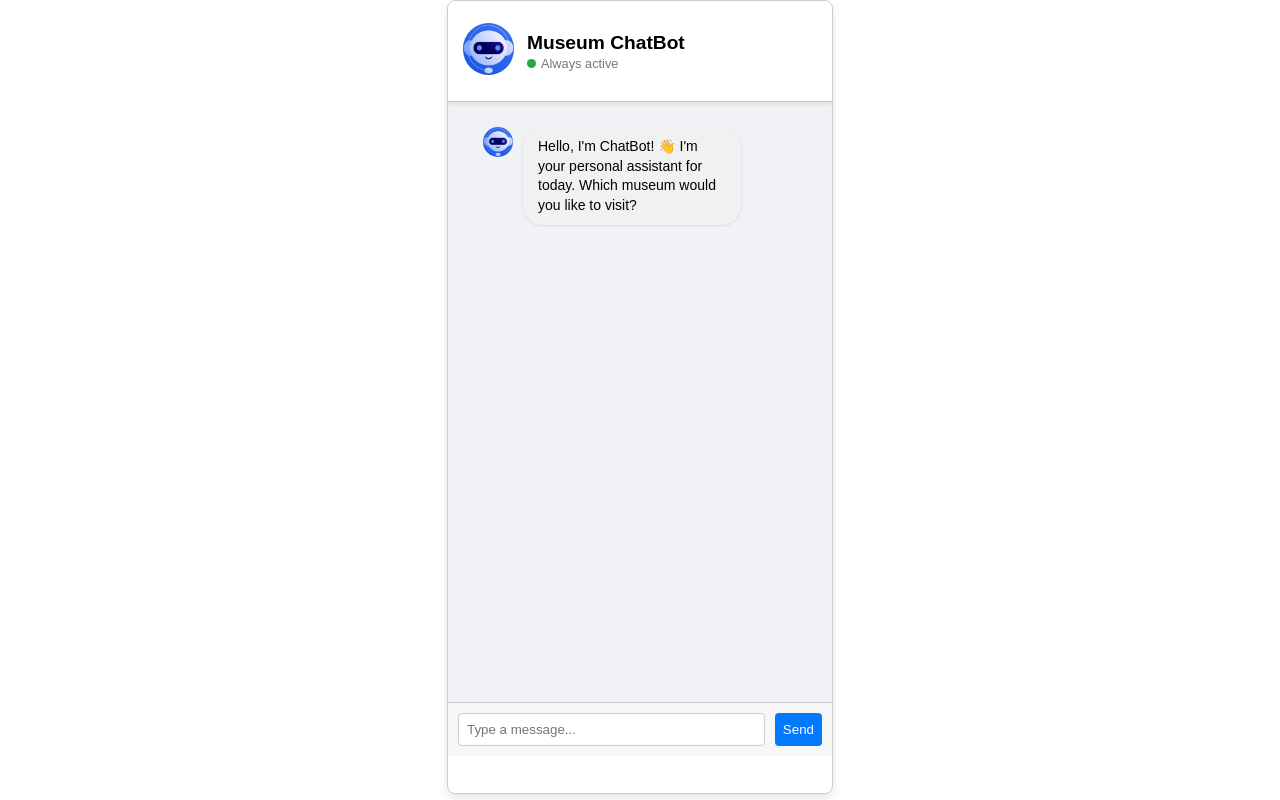
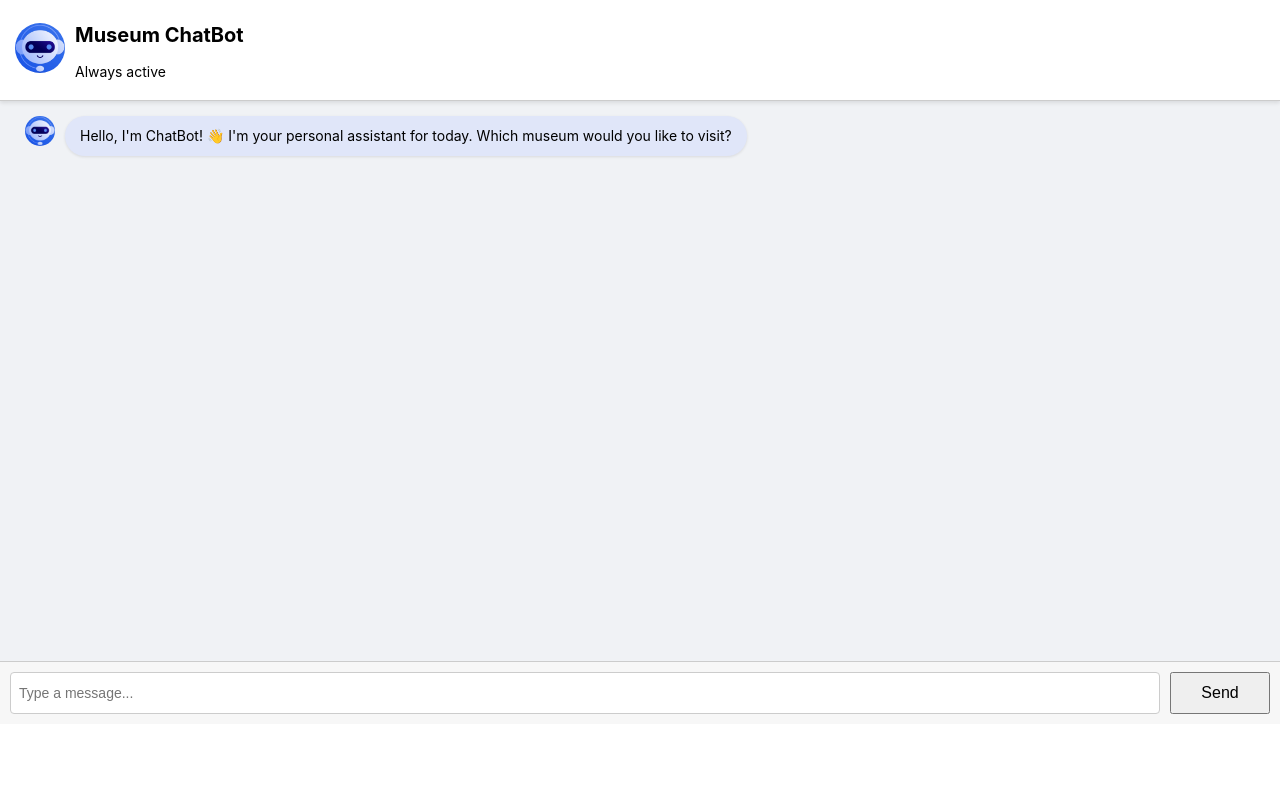
Before and after one commit to shauryaraj-kgp/SIH_Chatbot, a React (Create React App) app in the folder frontend/: page / in a window 1280 px wide. Built offline with nearby package versions, Linux system fonts and the light colour scheme.

Commit message:
Modified Frontend and added calender

```diff
--- a/frontend/package.json
+++ b/frontend/package.json
@@ -16,6 +16,7 @@
     "jsonwebtoken": "^9.0.2",
     "mongoose": "^8.5.3",
     "react": "^18.3.1",
+    "react-datepicker": "^7.3.0",
     "react-dom": "^18.3.1",
     "react-router-dom": "^6.26.1",
     "react-scripts": "5.0.1",
--- a/frontend/src/components/Chatbot.js
+++ b/frontend/src/components/Chatbot.js
@@ -1,9 +1,9 @@
-// src/components/ChatBot.js
-
 import React, { useState } from 'react';
 import './styles/Chatbot.css';
 import Navbar from './Navbar';
 import ChatApp from './ChatApp';
+import DatePicker from 'react-datepicker';
+import 'react-datepicker/dist/react-datepicker.css';
 
 const ChatBot = () => {
     const [messages, setMessages] = useState([
@@ -15,7 +15,8 @@ const ChatBot = () => {
     const [userInput, setUserInput] = useState("");
     const [dbName, setDbName] = useState("");
     const [conversationStep, setConversationStep] = useState(1);
-    const [bookingDateTime, setBookingDateTime] = useState("");
+    const [bookingDate, setBookingDate] = useState(null); // For storing selected date
+    const [bookingTime, setBookingTime] = useState(""); // For storing selected time
     const [entryFee, setEntryFee] = useState(0);
     const [numTickets, setNumTickets] = useState(0);
     const [totalPrice, setTotalPrice] = useState(0);
@@ -26,22 +27,13 @@ const ChatBot = () => {
     };
 
     const handleSend = () => {
-        if (userInput.trim() !== "") {
+        if (userInput.trim() !== "" && conversationStep !== 2) {
             setMessages([...messages, { text: userInput, sender: "user" }]);
 
             if (conversationStep === 1) {
                 // Step 1: Get museum name
                 setDbName(userInput);
                 fetchInfo(userInput);
-            } else if (conversationStep === 2) {
-                // Step 2: Get booking date and time
-                setBookingDateTime(userInput);
-                setCustomerData(prevData => ({ ...prevData, bookingDateTime: userInput }));
-                setConversationStep(3);
-                setMessages(prevMessages => [
-                    ...prevMessages,
-                    { text: `The entry fee is $${entryFee}. How many tickets would you like to purchase?`, sender: "bot" }
-                ]);
             } else if (conversationStep === 3) {
                 // Step 3: Get number of tickets
                 const tickets = parseInt(userInput);
@@ -64,7 +56,7 @@ const ChatBot = () => {
                     saveCustomerData();
                     setMessages(prevMessages => [
                         ...prevMessages,
-                        { text: "Great! Your booking is confirmed.", sender: "bot" }
+                        { text: "Great! Your booking is confirmed. Redirecting to payment gateway...", sender: "bot" }
                     ]);
                 } else {
                     setMessages(prevMessages => [
@@ -72,7 +64,7 @@ const ChatBot = () => {
                         { text: "No problem. Let me know if you need anything else.", sender: "bot" }
                     ]);
                 }
-                setConversationStep(1);
+                setConversationStep(1); // Reset to the initial state
             }
 
             setUserInput("");
@@ -94,17 +86,13 @@ const ChatBot = () => {
                 }));
             }
 
+            // Ask for date and time selection
             setMessages(prevMessages => [
                 ...prevMessages,
-                { text: "Here are the details from the database:", sender: "bot" },
-                ...data.map(info => ({
-                    text: `Email: ${info.email}, Timings: ${info.timings}, Capacity: ${info.capacity}`,
-                    sender: "bot"
-                })),
-                { text: "Please enter the date and time you'd like to visit.", sender: "bot" }
+                { text: "Please select the date and time you'd like to visit:", sender: "bot" }
             ]);
 
-            setConversationStep(2);
+            setConversationStep(2); // Step for date and time selection
         } catch (error) {
             console.error("Error fetching info:", error);
             setMessages(prevMessages => [
@@ -132,19 +120,88 @@ const ChatBot = () => {
         }
     };
 
+    const handleKeyPress = (e) => {
+        if (e.key === 'Enter') {
+            handleSend();
+        }
+    };
+
+    const handleDateSelection = () => {
+        // Make sure both date and time are selected
+        if (bookingDate && bookingTime) {
+            // Update messages with selected date and time
+            setMessages(prevMessages => [
+                ...prevMessages,
+                { text: `${bookingDate.toLocaleDateString()} at ${bookingTime}.`, sender: "user" }
+            ]);
+            setCustomerData(prevData => ({
+                ...prevData,
+                bookingDateTime: `${bookingDate.toLocaleDateString()} ${bookingTime}`
+            }));
+            setConversationStep(3); // Move to ticket purchase step
+            setMessages(prevMessages => [
+                ...prevMessages,
+                { text: `The entry fee is $${entryFee}. How many tickets would you like to purchase?`, sender: "bot" }
+            ]);
+        } else {
+            // Show a message prompting the user to select both
+            setMessages(prevMessages => [
+                ...prevMessages,
+                { text: "Please select both a date and a time.", sender: "bot" }
+            ]);
+        }
+    };
+
+    // Time options for dropdown
+    const timeOptions = [
+        "10:00 AM", "11:00 AM", "12:00 PM", "1:00 PM", "2:00 PM", "3:00 PM", "4:00 PM", "5:00 PM", "6:00 PM"
+    ];
+
+    const handleDateChange = (date) => {
+        setBookingDate(date);
+    };
+
+    const handleTimeChange = (e) => {
+        setBookingTime(e.target.value);
+    };
+
     return (
         <div className="chatbot-wrapper">
             <div className="chatbot-container">
                 <Navbar />
                 <ChatApp messages={messages} />
                 <div className="chatbot-input">
+                    {/* Conditionally render the date picker and time dropdown in the chat */}
+                    {conversationStep === 2 ? (
+                        <div className="bot-message">
+                            <DatePicker
+                                selected={bookingDate}
+                                onChange={handleDateChange}
+                                placeholderText="Select a date"
+                                className="datepicker-input"
+                            />
+                            <select value={bookingTime} onChange={handleTimeChange} className="time-dropdown">
+                                <option value="" disabled>Select a time</option>
+                                {timeOptions.map((time, index) => (
+                                    <option key={index} value={time}>{time}</option>
+                                ))}
+                            </select>
+                            <button onClick={handleDateSelection}>Submit</button>
+                        </div>
+
+                    ) : (
+                        <>
                             <input
                                 type="text"
                                 value={userInput}
                                 onChange={handleUserInput}
+                                onKeyDown={handleKeyPress}
                                 placeholder="Type a message..."
+                                disabled={conversationStep === 2} // Disable input when in step 2
                             />
                             <button onClick={handleSend}>Send</button>
+                        </>
+                    )}
                 </div>
             </div>
         </div>
--- a/frontend/src/components/styles/ChatApp.css
+++ b/frontend/src/components/styles/ChatApp.css
@@ -1,10 +1,18 @@
-/* styles/ChatApp.css */
-
+/* Container of the chat app */
 .chat-app {
     background-color: #f0f2f5;
-    padding: 20px;
-    height: 70vh;
+    padding: 10px;
+    height: 60vh;
     overflow-y: auto;
     display: flex;
     flex-direction: column;
+    width: 100%;
+    box-sizing: border-box;
 }
+
+/* Adjust the height of the chat app on mobile */
+@media (min-width: 768px) {
+    .chat-app {
+        height: 70vh;
+    }
+}
--- a/frontend/src/components/styles/Chatbot.css
+++ b/frontend/src/components/styles/Chatbot.css
@@ -1,66 +1,66 @@
-/* src/components/ChatBot.css */
-
-.chatbot-container {
-    width: 30vw;
-    height: 99vh;
-    border: 1px solid #ccc;
-    border-radius: 8px;
-    box-shadow: 0 4px 8px rgba(0, 0, 0, 0.1);
-    overflow: hidden;
-    font-family: Arial, sans-serif;
+/* Flexbox container for the bot message */
+.bot-message {
+    display: flex;
+    align-items: center;
+    justify-content: space-between;
+    margin-bottom: 15px;
 }
 
-.chatbot-wrapper {
-    display: flex;
-    justify-content: center;
-    align-items: center;
+/* Adjust date and time inputs */
+.datepicker-input,
+.time-dropdown {
+    width: 100px;
+    padding: 6px;
+    font-size: 12px;
 }
 
-.chatbot-messages {
-    padding: 10px;
-    height: 70vh;
-    overflow-y: auto;
-    background-color: #fff;
+/* Button size */
+.bot-message button {
+    padding: 8px 16px;
+    font-size: 14px;
+    min-width: 80px;
 }
 
-.message {
-    margin: 10px 0;
-    padding: 10px;
-    border-radius: 8px;
-    width: fit-content;
-}
-
-.message.bot {
-    background-color: #e0e0e0;
-    align-self: flex-start;
-}
-
-.message.user {
-    background-color: #007bff;
-    color: white;
-    align-self: flex-end;
-}
-
+/* Chatbot input container */
 .chatbot-input {
     display: flex;
     border-top: 1px solid #ccc;
     background-color: #f7f7f7;
     padding: 10px;
+    justify-content: space-between;
+    width: 100%;
+    box-sizing: border-box;
 }
 
+/* Make the input field take most of the space */
 .chatbot-input input {
-    flex: 1;
+    flex-grow: 1;
     padding: 8px;
     border: 1px solid #ccc;
     border-radius: 4px;
+    font-size: 14px;
+    margin-right: 10px;
 }
 
+/* Larger button for mobile */
 .chatbot-input button {
-    padding: 8px;
-    background-color: #007bff;
-    color: white;
-    border: none;
-    border-radius: 4px;
-    margin-left: 10px;
-    cursor: pointer;
+    padding: 8px 16px;
+    font-size: 14px;
+    min-width: 90px;
 }
+
+/* Button hover effect */
+.chatbot-input button:hover {
+    background-color: #0056b3;
+}
+
+/* For larger screens, adjust button size */
+@media (min-width: 768px) {
+
+    .bot-message button,
+    .chatbot-input button {
+        padding: 10px 20px;
+        font-size: 16px;
+        min-width: 100px;
+    }
+}
--- a/frontend/src/components/styles/Message.css
+++ b/frontend/src/components/styles/Message.css
@@ -31,7 +31,7 @@
 }
 
 .bot-message .message-content {
-    background-color: #f1f1f1;
+    background-color: rgb(224, 230, 249);
     color: #000;
 }
 
--- a/frontend/src/components/styles/Navbar.css
+++ b/frontend/src/components/styles/Navbar.css
@@ -1,5 +1,4 @@
-/* styles/Navbar.css */
-
+/* Mobile-first design */
 .chatbot-header {
     display: flex;
     align-items: center;
@@ -12,79 +11,44 @@
     height: 10vh;
 }
 
-.navbar-left {
-    flex: 0 0 auto;
-    /* Prevent the left section from growing */
-}
-
+/* Profile image, adjusted for mobile */
 .navbar-left img {
-    width: 4vw;
-    height: 4vw;
+    width: 40px;
+    height: 40px;
     border-radius: 50%;
 }
 
 .navbar-middle {
     flex: 1;
-    /* Allow the middle section to take the remaining space */
     text-align: left;
-    margin-left: 1vw;
+    margin-left: 10px;
 }
 
 .online-dot {
-    width: 0.7vw;
-    height: 0.7vw;
-    background-color: #28a745;
-    border-radius: 50%;
-    margin-right: 5px;
-    display: inline-block;
-    /* Align it inline with the text */
+    width: 8px;
+    height: 8px;
 }
 
 .navbar-middle h2 {
-    margin: 0;
-    font-size: 1.5vw;
-    font-weight: 600;
+    font-size: 16px;
 }
 
 .navbar-middle p {
-    margin: 0;
-    margin-top: 2px;
-    font-size: 1vw;
-    color: #777;
+    font-size: 12px;
 }
 
-/* .navbar-right {
-    flex: 0 0 auto;
-    position: relative;
+/* Add responsive breakpoint for larger screens */
+@media (min-width: 768px) {
+    .navbar-left img {
+        width: 50px;
+        height: 50px;
     }
 
-.menu-icon {
-    cursor: pointer;
-    font-size: 24px;
-    user-select: none;
+    .navbar-middle h2 {
+        font-size: 20px;
     }
 
-.dropdown-menu {
-    position: absolute;
-    top: 40px;
-    right: 10px;
-    background-color: #ffffff;
-    border: 1px solid #ccc;
-    border-radius: 5px;
-    box-shadow: 0 2px 4px rgba(0, 0, 0, 0.1);
-    z-index: 10;
-    width: 120px;
-}
-
-.dropdown-menu p {
-    margin: 0;
-    padding: 10px;
-    cursor: pointer;
+    .navbar-middle p {
         font-size: 14px;
     }
-
-.dropdown-menu p:hover {
-    background-color: #f0f0f0;
 }
-
-*/
```
Also changed, not shown: 1 other file (tests, documents, lock files or other folders). Lines whose indentation alone changed are shown as unchanged.
